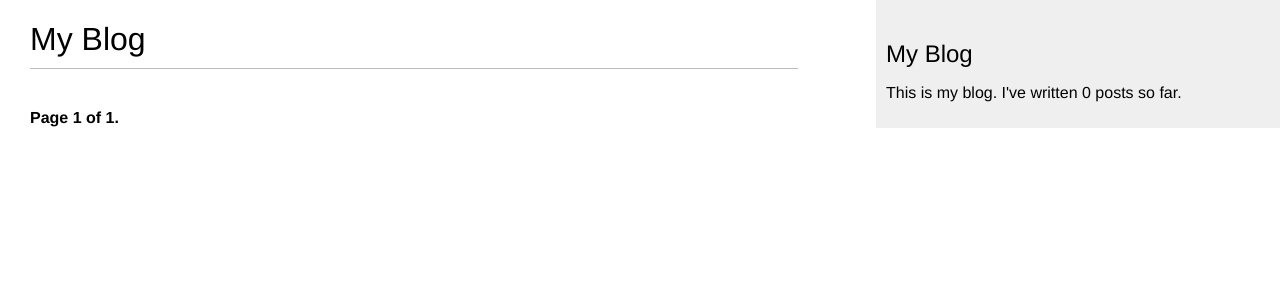
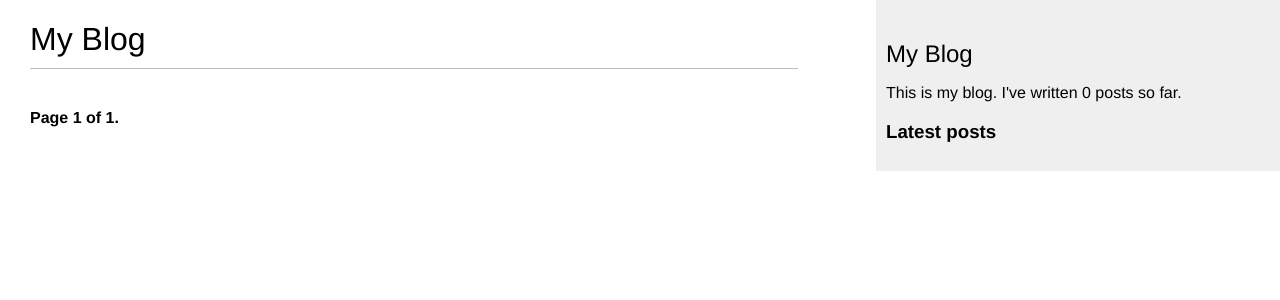
Before and after one commit to yura702007/blog, a Django app: page /blog/ in a window 1280 px wide. Shown: the top 300 px of the page. Run offline with Django 4.2, Linux system fonts and the light colour scheme; data that the repository does not hold is empty.

Commit message:
add users tag 'show_latest_posts' in base.html

```diff
--- a/my_blog/blog/templates/blog/base.html
+++ b/my_blog/blog/templates/blog/base.html
@@ -18,6 +18,8 @@
             This is my blog.
             I've written {% total_posts %} posts so far.
         </p>
+        <h3>Latest posts</h3>
+        {% show_latest_posts 3 %}
     </div>
 </body>
 </html>
```
